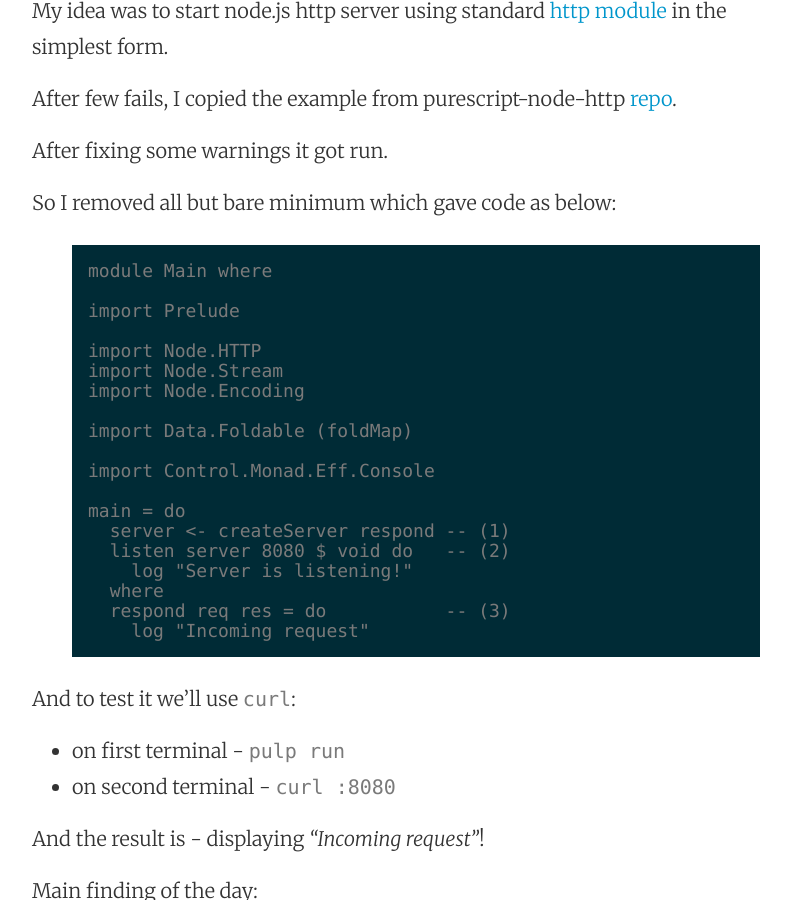
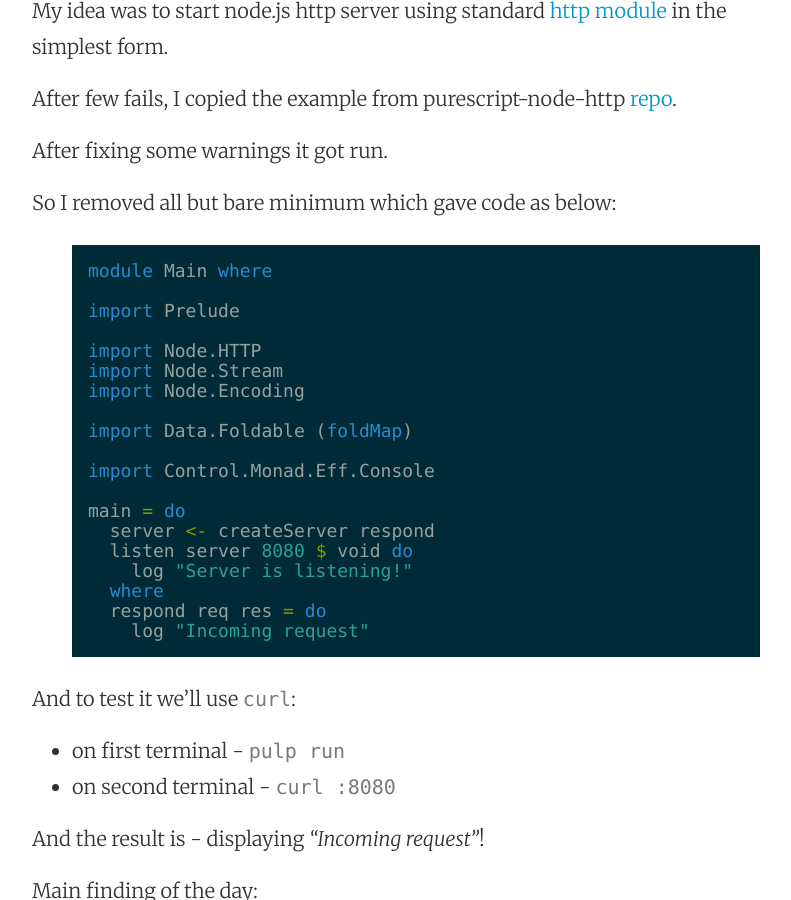
Before and after one commit to matma/matma.github.io, a Jekyll site: the page built from _posts/2016-03-05-first-steps-in-purescript.markdown, in a window 1280 px wide and 900 px high, scrolled down 594 px. Shown: the whole window, without its empty margins (224-1015 px from the left). Built offline with Jekyll 4.4.1, drawn with Linux system fonts in a browser that asks for light colours; comment, search, counter and statistics services are not loaded.

Commit message:
Update 2016-03-05-first-steps-in-purescript.markdown

```diff
--- a/_posts/2016-03-05-first-steps-in-purescript.markdown
+++ b/_posts/2016-03-05-first-steps-in-purescript.markdown
@@ -17,7 +17,7 @@ After fixing some warnings it got run.
 
 So I removed all but bare minimum which gave code as below:
 
-{% highlight purescript %}
+{% highlight haskell %}
 module Main where
 
 import Prelude
@@ -31,11 +31,11 @@ import Data.Foldable (foldMap)
 import Control.Monad.Eff.Console
 
 main = do
-  server <- createServer respond -- (1)
-  listen server 8080 $ void do   -- (2)
+  server <- createServer respond
+  listen server 8080 $ void do
     log "Server is listening!"
   where
-  respond req res = do           -- (3)
+  respond req res = do
     log "Incoming request"
 {% endhighlight %}
 
```
